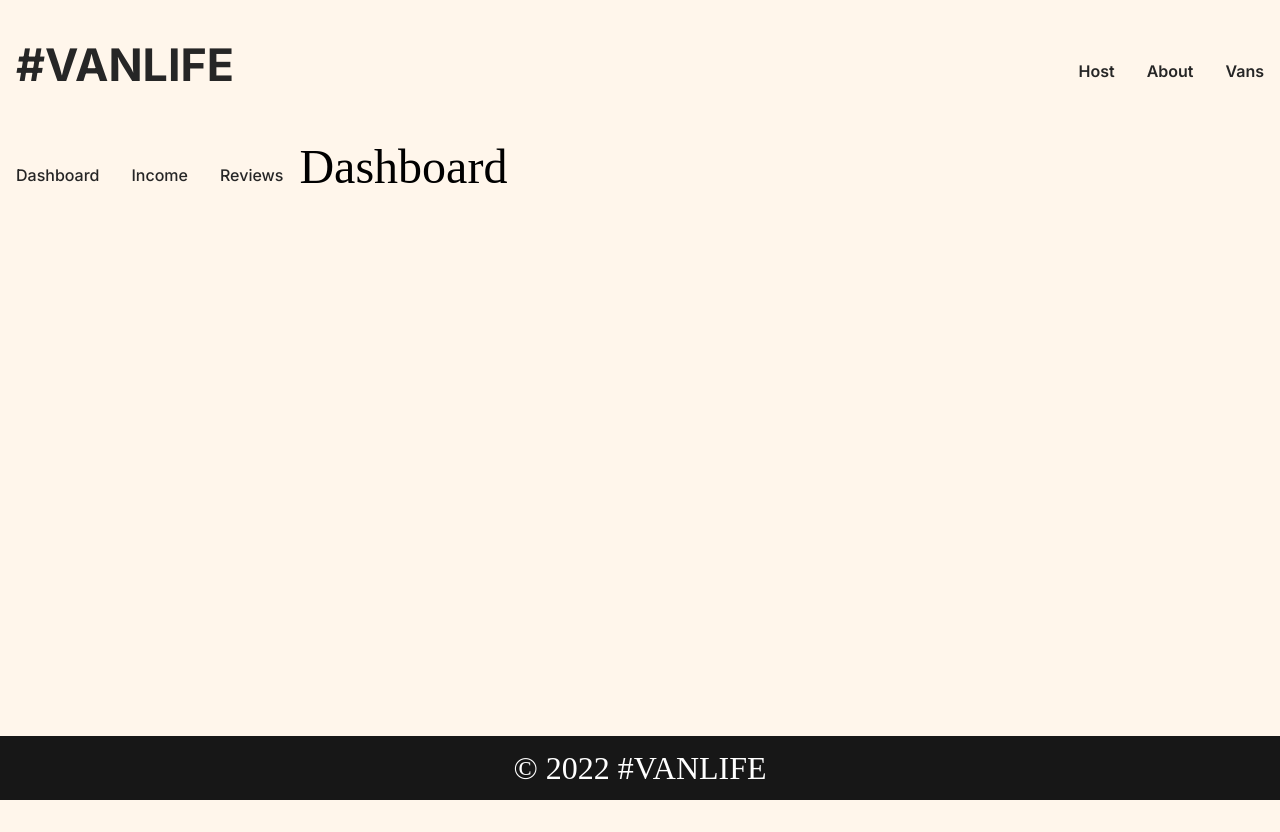
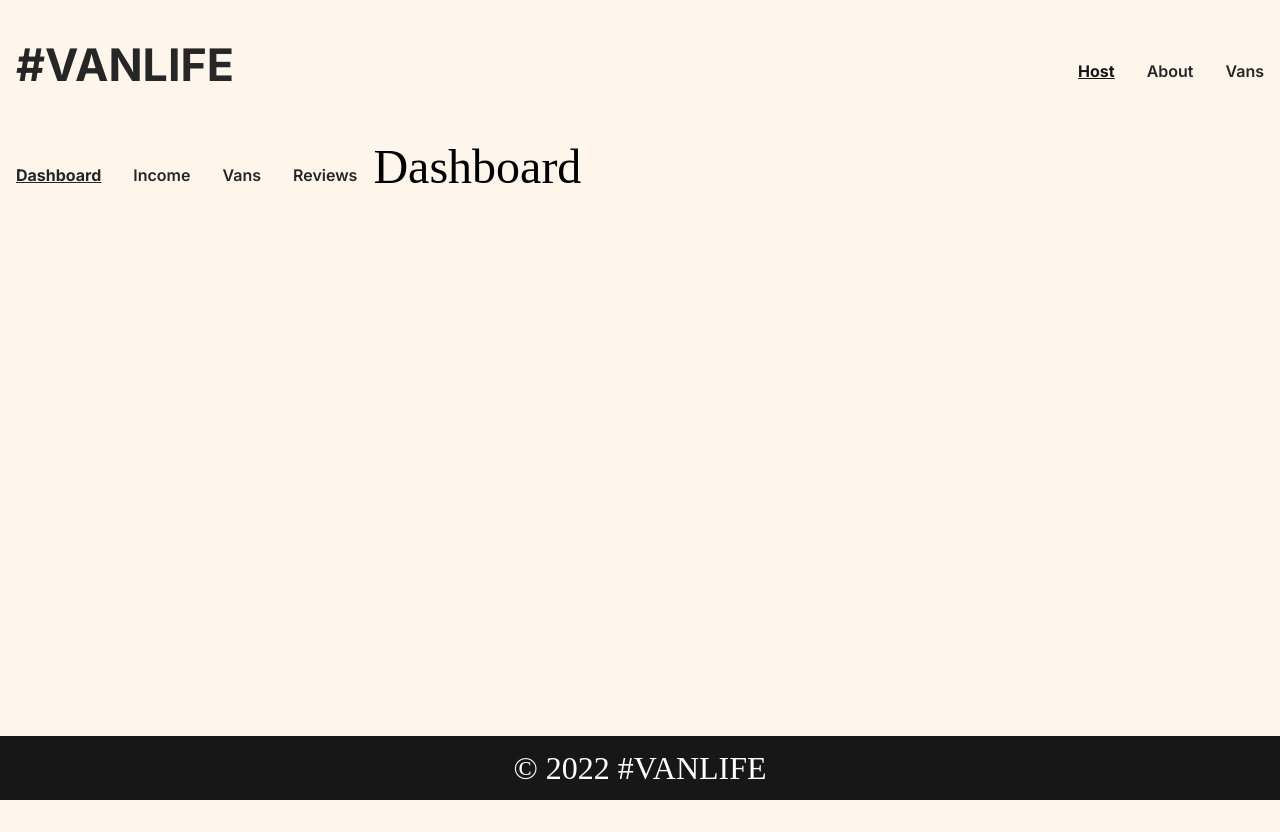
Before and after one commit to guilhas5/VanLife, a React (Vite) app: page /host in a window 1280 px wide. Built offline with nearby package versions, Linux system fonts and the light colour scheme; what miragejs would draw is missing.

Commit message:
new pages HostVans and HostVansDetails (just the structure)

```diff
--- a/src/components/HostLayout.jsx
+++ b/src/components/HostLayout.jsx
@@ -1,12 +1,34 @@
 import React from 'react';
-import { Link } from 'react-router-dom';
+import { NavLink } from 'react-router-dom';
 import { Outlet } from 'react-router-dom';
 function HostLayout() {
     return (
         <nav className='host--navbar'>
-            <Link to='/host'>Dashboard</Link>
-            <Link to='/host/income'>Income</Link>
-            <Link to='/host/reviews'>Reviews</Link>
+            <NavLink
+                to='/host'
+                end
+                className={({ isActive }) => isActive ? "link--selected" : ""}
+            >
+                Dashboard
+            </NavLink>
+            <NavLink
+                to='/host/income'
+                className={({ isActive }) => isActive ? "link--selected" : ""}
+            >
+                Income
+            </NavLink>
+            <NavLink
+                to='/host/hostvans'
+                className={({ isActive }) => isActive ? "link--selected" : ""}
+            >
+                Vans
+            </NavLink>
+            <NavLink
+                to='/host/reviews'
+                className={({ isActive }) => isActive ? "link--selected" : ""}
+            >
+                Reviews
+            </NavLink>
             <Outlet />
         </nav>
     )
--- a/src/components/Navbar.jsx
+++ b/src/components/Navbar.jsx
@@ -1,5 +1,5 @@
 import React from 'react'
-import { BrowserRouter, Routes, Route, Link } from 'react-router-dom';
+import { NavLink, Link } from 'react-router-dom';
 
 function Navbar() {
     return (
@@ -8,9 +8,29 @@ function Navbar() {
             <Link className="site--logo" to="/">#VanLife</Link>
             <ul className='navbar--items'>
                 <li>
-                    <Link to='/host'>Host</Link>
-                    <Link to='/about'>About</Link>
-                    <Link to='/vans'>Vans</Link>
+                    <NavLink
+                        to='/host'
+                        className={({ isActive }) => isActive ? "link--selected" : ""
+                        }
+                    >
+                        Host
+                    </NavLink>
+
+                    <NavLink
+                        to='/about'
+                        className={({ isActive }) => isActive ? "link--selected" : ""
+                        }
+                    >
+                        About
+                    </NavLink>
+
+                    <NavLink
+                        to='/vans'
+                        className={({ isActive }) => isActive ? "link--selected" : ""
+                        }
+                    >
+                        Vans
+                    </NavLink>
                 </li>
             </ul>
         </nav>
--- a/src/index.css
+++ b/src/index.css
@@ -157,7 +157,14 @@
      flex-direction: column;
      margin-bottom: 2rem;
  }
+
  /* Navbar */
+
+ .link--selected {
+     font-weight: bold;
+     text-decoration: underline;
+     color: var(--neutral-color-black);
+ }
 
  .navbar--header {
      display: flex;
@@ -532,19 +539,28 @@ footer {
      background: var(--secondary-color-80);
 
  }
+
  /*Layout*/
 
 
  /*HostLayout*/
-.host--navbar{
+ .host--navbar {
      display: flex;
      justify-content: start;
 
  }
 
  .host--navbar a {
+
      font-size: var(--fs-300);
-    font-weight: 500;
      padding-top: 2rem;
+     color: var(--neutral-color-gray1);
 
  }
+
+ .host--navbar a:hover {
+    text-decoration: underline;
+    font-weight: 600;
+    color: var(--neutral-color-black);
+
+ }
--- a/src/index.jsx
+++ b/src/index.jsx
@@ -3,7 +3,6 @@ import ReactDOM from 'react-dom/client'
 import { BrowserRouter, Routes, Route, Link } from 'react-router-dom';
 import '/server';
 import './index.css';
-import Navbar from './components/Navbar';
 import Home from './pages/Home';
 import About from './pages/About';
 import Vans from './pages/Vans';
@@ -13,6 +12,9 @@ import Dashboard from './pages/Host/Dashboard';
 import Income from './pages/Host/Income';
 import Reviews from './pages/Host/Reviews';
 import HostLayout from './components/HostLayout';
+import HostVans from './pages/Host/HostVans';
+import HostVansDetails from './pages/Host/HostVansDetails.jsx';
+
 
 
 
@@ -28,10 +30,12 @@ function App() {
           <Route path="vans/:id" element={<VanDetails />} />
 
           <Route path='host' element={<HostLayout />}>
-          <Route index element={<Dashboard />}/>
-          <Route path='income' element={<Income />}/>
-          <Route path='reviews' element={<Reviews />}/>
-        </Route>
+            <Route index element={<Dashboard />} />
+            <Route path='income' element={<Income />} />
+            <Route path='hostvans' element={<HostVans />} />
+            <Route path='vans/:id' element={<HostVansDetails />} />
+            <Route path='reviews' element={<Reviews />} />
+          </Route>
         </Route>
       </Routes>
     </BrowserRouter>
--- /dev/null
+++ b/src/pages/Host/HostVans.jsx
@@ -0,0 +1,11 @@
+import React from 'react'
+
+function HostVans() {
+    return (
+        <div>
+            <h1>hostlayout</h1>
+        </div>
+    )
+}
+
+export default HostVans
--- /dev/null
+++ b/src/pages/Host/HostVansDetails.jsx
@@ -0,0 +1,11 @@
+import React from 'react'
+
+function HostVansDetails() {
+    return (
+        <div>
+            <h1>dasdas</h1>
+        </div>
+    )
+}
+
+export default HostVansDetails
```
Lines whose indentation alone changed are shown as unchanged.
